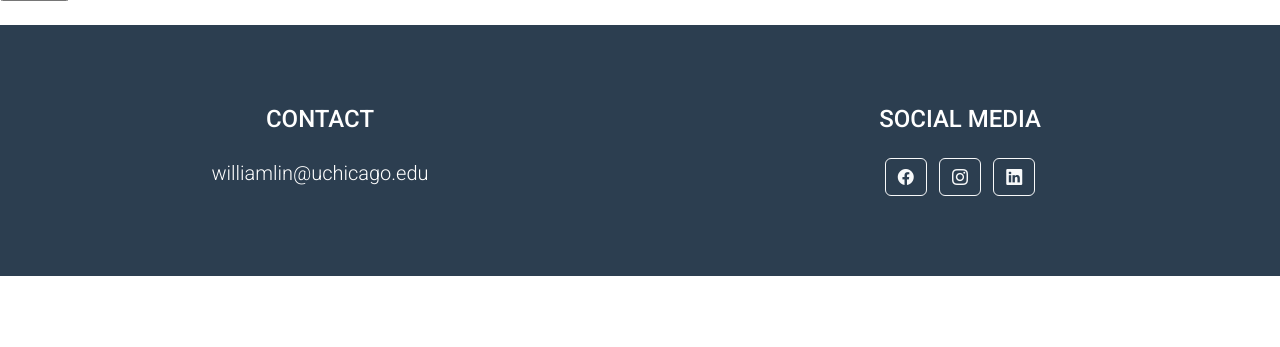
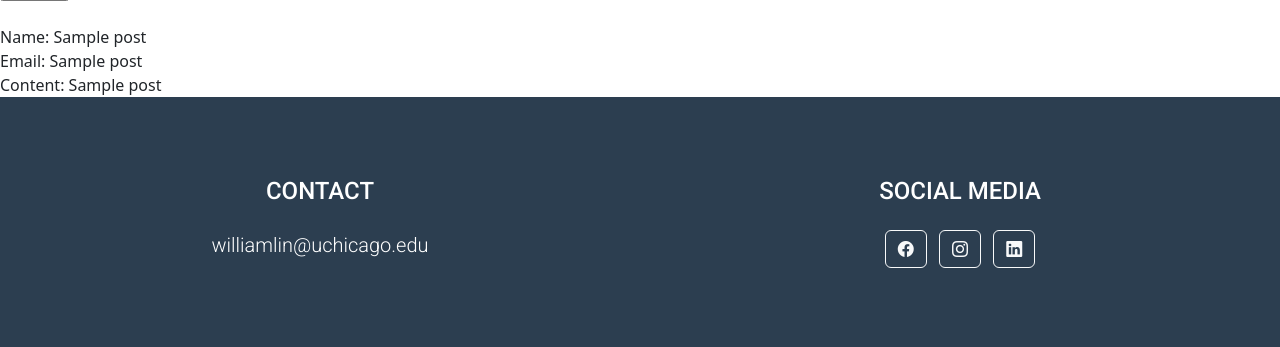
Before and after one commit to williamlin-02/portfolio-site, a Flask app: template app/templates/timeline.html in a window 1280 px wide. Shown: the part 263-610 px from the top of the page. Run offline with Flask 2, Linux system fonts and the light colour scheme; the template is opened without the code that fills it: most values are stand-ins (such as "Sample title", 1, 10 or a date in 2020); parts of the project's set-up code (start-up, migrations or seed data) failed here and were passed over.

Commit message:
updating timeline page

```diff
--- a/app/__init__.py
+++ b/app/__init__.py
@@ -98,7 +98,11 @@ def get_time_line_post():
 
 @app.route('/timeline')
 def timeline():
-    return render_template('timeline.html', title="Timeline")
+    timeline_posts = [
+            model_to_dict(p)
+            for p in TimelinePost.select().order_by(TimelinePost.created_at.desc())
+    ]
+    return render_template('timeline.html', title="Timeline", posts=timeline_posts)
 
 if __name__ == "__main__":
     app.run(debug=True)
--- a/app/templates/timeline.html
+++ b/app/templates/timeline.html
@@ -15,4 +15,14 @@
 
 <script src="./static/javascript/form.js"></script>
 
+<div>
+    {% for post in posts %}
+        <div>
+            Name: {{post[name]}} <br>
+            Email: {{post[email]}} <br>
+            Content: {{post[content]}} <br>
+        </div>
+    {% endfor %}
+</div>
+
 {% endblock %}
```
